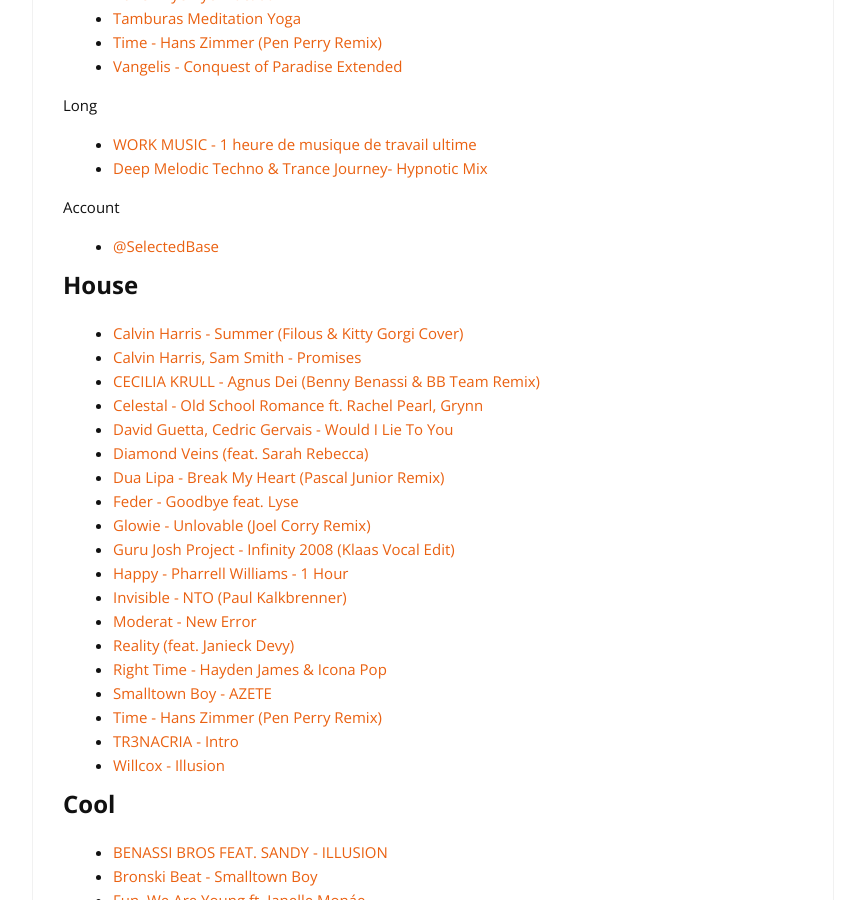
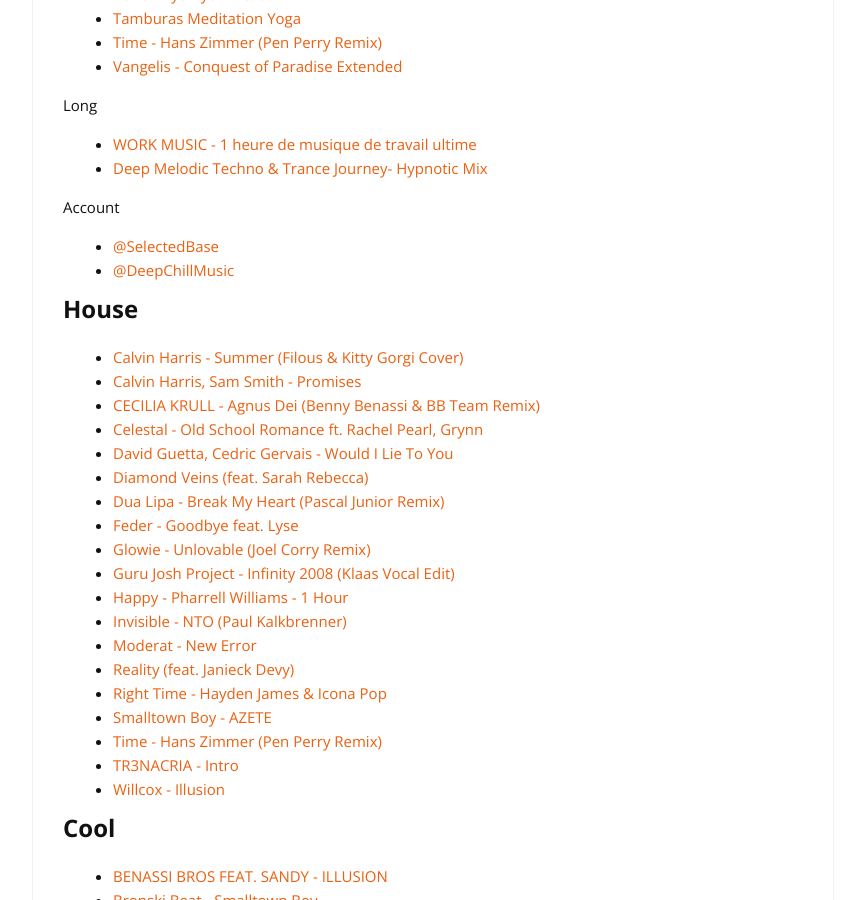
Before and after one commit to cylmat/cylmat.github.io, a Jekyll site: the page built from _pages/musics.md, in a window 1280 px wide and 900 px high, scrolled down 517 px. Shown: the whole window, without its empty margins (207-1072 px from the left). Built offline with Jekyll 4.4.1, drawn with Linux system fonts in a browser that asks for light colours; nearby versions of some CDN libraries.

Commit message:
Update musics.md

```diff
--- a/_pages/musics.md
+++ b/_pages/musics.md
@@ -26,6 +26,7 @@
 
 Account
 - [@SelectedBase](https://www.youtube.com/@SelectedBase)
+- [@DeepChillMusic](https://www.youtube.com/@DeepChillMusic-01)
 
 
 ## House
```
